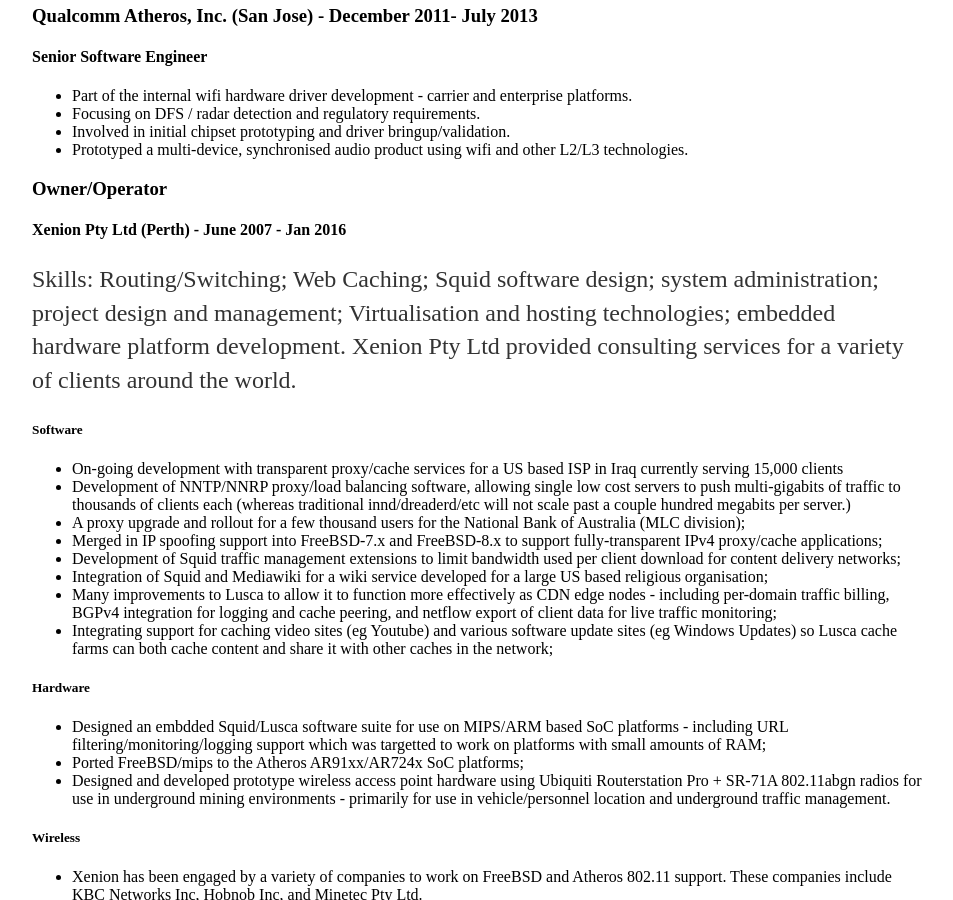
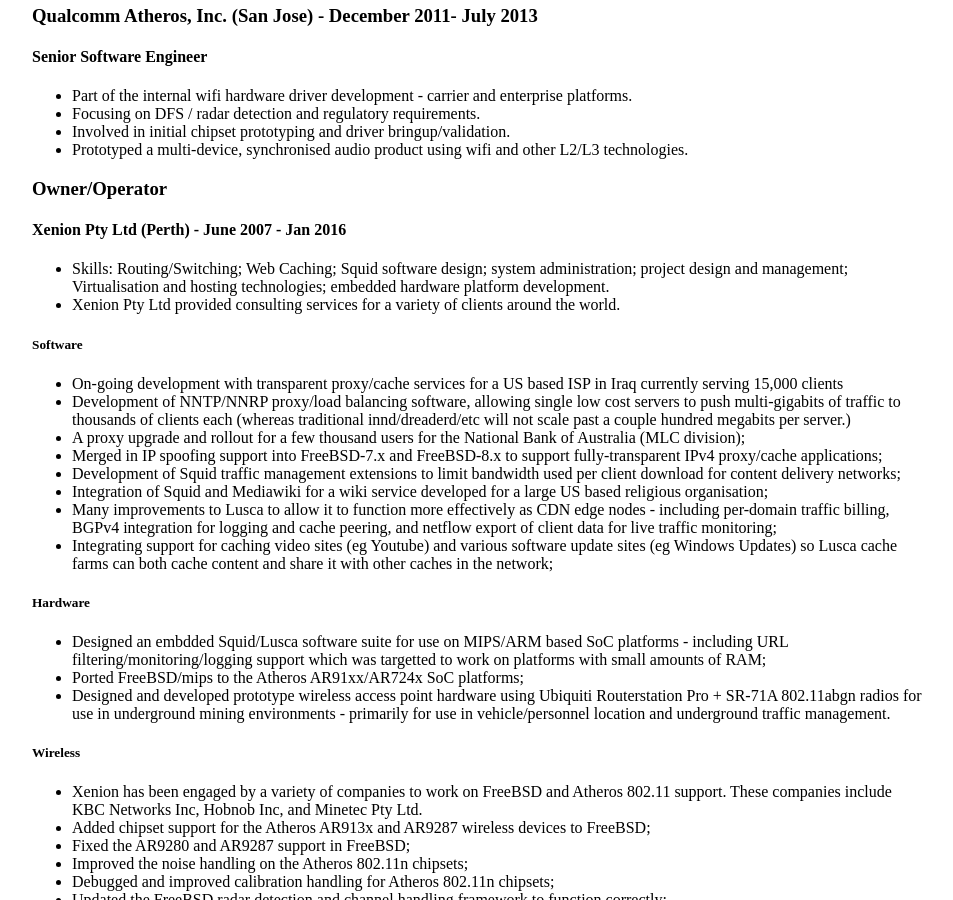
Before and after one commit to erikarn/erikarn.github.io, a Jekyll site: the page built from cv.md, in a window 1280 px wide and 900 px high, scrolled down 2263 px. Shown: the whole window, without its empty margins (160-1113 px from the left). Built offline with Jekyll 4.4.1, drawn with Linux system fonts in a browser that asks for light colours; some of the changed lines change nothing that is shown.

Commit message:
more cv formatting.

```diff
--- a/cv.md
+++ b/cv.md
@@ -104,8 +104,8 @@
 
 #### Xenion Pty Ltd (Perth) - June 2007 - Jan 2016
 
-Skills: Routing/Switching; Web Caching; Squid software design; system administration; project design and management; Virtualisation and hosting technologies; embedded hardware platform development.
-Xenion Pty Ltd provided consulting services for a variety of clients around the world.
+* Skills: Routing/Switching; Web Caching; Squid software design; system administration; project design and management; Virtualisation and hosting technologies; embedded hardware platform development.
+* Xenion Pty Ltd provided consulting services for a variety of clients around the world.
 
 ##### Software
 
@@ -139,7 +139,7 @@
 
 #### Systems/Network Administrator
 
-Skills: Routing/Switching; Solaris 8, 9, 10 Administration; Programming (Perl, C, Shell), SAN (Sun StorEdge 3511)
+* Skills: Routing/Switching; Solaris 8, 9, 10 Administration; Programming (Perl, C, Shell), SAN (Sun StorEdge 3511)
 
 * Provided some temporary system/administration services after the previous administrator left.
 * Quickly learnt and documented all existing services.
@@ -151,7 +151,7 @@
 
 #### Network Engineer
 
-Skills: Cisco routing and bridging technologies; Virtualisation technologies (VMWare, Xen); some Linux/Solaris administration and software development
+* Skills: Cisco routing and bridging technologies; Virtualisation technologies (VMWare, Xen); some Linux/Solaris administration and software development
 
 * Focused on Cisco-based network and VoIP technologies.
 * Supported a wide variety of critical networks spanning state and international borders for a number of clients.
@@ -162,7 +162,7 @@
 
 #### Systems/Network Administrator
 
-Skills: Cisco networking (ethernet, IP); Debian/Redhat ser ver installation and maintenance; scripting and application development (SH, BASH, sed/awk, zsh, C, C++, PHP, Perl, Python), dns, apache-1.x and 2.x; squid, radiusd, tacacsd, imp/horde, rancid (cisco config management), lrrd, munin, smokeping, Nagios, Mysource, some Oracle DB interfacing, sendmail, postfix, qmail, exim, Xen, VMWare.
+* Skills: Cisco networking (ethernet, IP); Debian/Redhat ser ver installation and maintenance; scripting and application development (SH, BASH, sed/awk, zsh, C, C++, PHP, Perl, Python), dns, apache-1.x and 2.x; squid, radiusd, tacacsd, imp/horde, rancid (cisco config management), lrrd, munin, smokeping, Nagios, Mysource, some Oracle DB interfacing, sendmail, postfix, qmail, exim, Xen, VMWare.
 
 * Part of a three-person team responsible for the state-wide UWA network services.
 * Improved proxy cache performance (Squid running under Linux), dropping CPU usage by almost 95% and allowing the current proxy service to scale to fit the future needs of the university;
@@ -178,6 +178,7 @@
 #### Technical Administrator
 
 * Skills: Application development, Debian+Redhat Linux server installation and maintenance, ethernet/IP networking, advanced IP routing (BGP, OSPF), traffic shaping/management, QoS, L2TP (ADSL, Dialup), DNS, Apache, Squid, radiusd, AccSys ISP accounting database, Backup services, locally-written php4 web site hosting+CMS, nagios+mrtg monitoring, Mail (POP,IMAP,SMTP) services.
+
 * Employed initially to consolidate and review the security of existing Linux, Windows and network infrastructure systems.
 * Core networking infrastructure upgrades to support VoIP;
 * General software upgrades across all Linux servers;
@@ -193,9 +194,9 @@
 
 #### Network Engineer
 
-Skills: ATM + IP networking, IP routing (OSPF, IS-IS, BGP, RIP), Wireless and fibre WAN, Linux/FreeBSD server administration, Nortel ATM+Wireless equipment, Cisco+Cabletron switches, named, radius, mrtg, cricket, traffacct, backups, tripwire
+* Skills: ATM + IP networking, IP routing (OSPF, IS-IS, BGP, RIP), Wireless and fibre WAN, Linux/FreeBSD server administration, Nortel ATM+Wireless equipment, Cisco+Cabletron switches, named, radius, mrtg, cricket, traffacct, backups, tripwire
 
-Coretel was a telecommunications provider based in Perth, specializing in Wireless Internet and Telephony. Their core business was bought by another company, Didasco, sometime in 2005.
+* Coretel was a telecommunications provider based in Perth, specializing in Wireless Internet and Telephony. Their core business was bought by another company, Didasco, sometime in 2005.
 * Responsible for the design and maintenance of their Wireless ATM network, spanning half a dozen points of presence in Western Australia.
 * Required quick familiarity with used Nortel Passport ATM switch/routers and the Shasta Broadband IP/ATM service router.
 * Also responsible for Linux, FreeBSD and Novell servers implementing their shared e-mail, DNS, reporting and general services.
@@ -204,9 +205,9 @@
 
 #### Systems Architect
 
-Skills: FreeBSD 4.x installation and administration, Cisco switches and routers, Bay Networks dialup servers, IP routing (OSPF, IS-IS, BGP), E1 and E3 circuits, PHP+Perl application development, Apache+PHP hosting, Postfix SMTP, rsync+tar backups, Squid, radius, PostgreSQL user/financial database, MySQL statistics database.
+* Skills: FreeBSD 4.x installation and administration, Cisco switches and routers, Bay Networks dialup servers, IP routing (OSPF, IS-IS, BGP), E1 and E3 circuits, PHP+Perl application development, Apache+PHP hosting, Postfix SMTP, rsync+tar backups, Squid, radius, PostgreSQL user/financial database, MySQL statistics database.
 
-IP Exchange was an attempt to build an Australia-wide Virtual ISP, with dialup and ADSL deployments in each major city. The main business, Barekoala, was bought by Dodo Internet sometime in 2003.
+* IP Exchange was an attempt to build an Australia-wide Virtual ISP, with dialup and ADSL deployments in each major city. The main business, Barekoala, was bought by Dodo Internet sometime in 2003.
 
 * Design and implementation of a virtual ISP accounting/management system, using PHP and PostgreSQL, controlling all aspects of the operation from online account creation, account management, credit card billing and various reporting;
 * Design and implementation of transparent web proxy/caching, using a locally-modified Squid, to improve the user experience;
@@ -218,7 +219,7 @@
 
 #### Network Architect/Systems Programmer
 
-Skills: MPLS, IP routing (BGP, IS-IS, OSPF), ethernet switching LAN+WAN, wireless technology, FreeBSD kernel development, C/C++/Perl application development, Solaris 8+Disksuite+Jumpstart server administration, FreeBSD server installation and administration, Alphaserver GS160 application development and system maintenance, Cisco routers+switches, Juniper routers, Extreme switches, OC1/OC3/OC12 Europe and North American IP+MPLS network, apache 1.x, named, radius, mysql, cricket+mrtg, locally developed route arbitration and network SLA monitoring software.
+* Skills: MPLS, IP routing (BGP, IS-IS, OSPF), ethernet switching LAN+WAN, wireless technology, FreeBSD kernel development, C/C++/Perl application development, Solaris 8+Disksuite+Jumpstart server administration, FreeBSD server installation and administration, Alphaserver GS160 application development and system maintenance, Cisco routers+switches, Juniper routers, Extreme switches, OC1/OC3/OC12 Europe and North American IP+MPLS network, apache 1.x, named, radius, mysql, cricket+mrtg, locally developed route arbitration and network SLA monitoring software.
 
 * Served as both a network engineer and network applications developer.
 * Testing and development of MPLS and VLAN solutions, involving Juniper M40 routers and Extreme Black Diamond/Summit ethernet switches;
@@ -230,7 +231,7 @@
 
 #### Network/Web Cache Architect
 
-Skills: Solaris 7 administration, FreeBSD administration, Squid-2.3 and 2.4 development, apache, named, sendmail SMTP, qmail SMTP, HP Openview, Cisco routers/switches, Alteon Acedirector 3 loadbalance/failover switches, OC3 Europe and North Amercan IP network, IP routing (OSPF, BGP, IS-IS, RIP), ethernet switching LAN/WAN/VLAN.
+* Skills: Solaris 7 administration, FreeBSD administration, Squid-2.3 and 2.4 development, apache, named, sendmail SMTP, qmail SMTP, HP Openview, Cisco routers/switches, Alteon Acedirector 3 loadbalance/failover switches, OC3 Europe and North Amercan IP network, IP routing (OSPF, BGP, IS-IS, RIP), ethernet switching LAN/WAN/VLAN.
 
 * Speedport was bought by Versatel Telecom in the middle of 1999.
 * The initial reverse proxy/cache work was presented at NANOG 19 in Montreal, Canada in late 1999. This work was one of the precursors to large scale content delivery network development.
@@ -239,7 +240,7 @@
 
 #### Network/Web Cache Architect
 
-Skills: Solaris 7 administration, FreeBSD administration, Squid-2.3 and 2.4 development, apache, named, sendmail SMTP, qmail SMTP, HP Openview, Cisco routers/switches, Alteon Acedirector 3 loadbalance/failover switches, OC3 Europe and North Amercan IP network, IP routing (OSPF, BGP, IS-IS, RIP), ethernet switching LAN/WAN/VLAN.
+* Skills: Solaris 7 administration, FreeBSD administration, Squid-2.3 and 2.4 development, apache, named, sendmail SMTP, qmail SMTP, HP Openview, Cisco routers/switches, Alteon Acedirector 3 loadbalance/failover switches, OC3 Europe and North Amercan IP network, IP routing (OSPF, BGP, IS-IS, RIP), ethernet switching LAN/WAN/VLAN.
 
 * Designed, implemented and managed forward and reverse proxy services based on Squid-2.2 on Solaris.
 * Developed their internet infrastructure (DNS, SMTP, NNTP.)
@@ -251,7 +252,7 @@
 
 #### Customer Support
 
-Skills: Customer Support, Linux application development (Perl.)
+* Skills: Customer Support, Linux application development (Perl.)
 
 * Developed developing in-house applications to support and co-ordinate dialup client software installations across Perth.
 
@@ -259,7 +260,7 @@
 
 #### Software Developer
 
-Skills: Visual C, Visual Basic, Z180 development, basic electronics, GPS software implementation (C), some SCO Unix exposure.
+* Skills: Visual C, Visual Basic, Z180 development, basic electronics, GPS software implementation (C), some SCO Unix exposure.
 
 * Developed software for a series of electronic LED signs - both text and video.
 * Worked with Z180 and 68HC11 hardware platforms.
@@ -270,7 +271,7 @@
 
 #### Network/Systems Administrator
 
-Skills: FreeBSD+Linux administration, C/Perl development, IP routing (BGP, OSPF, IS-IS), IP over Satellite, Cisco routing/switching, MySQL, Squid proxy/cache work; TCP/IP over satellite optimisation.
+* Skills: FreeBSD+Linux administration, C/Perl development, IP routing (BGP, OSPF, IS-IS), IP over Satellite, Cisco routing/switching, MySQL, Squid proxy/cache work; TCP/IP over satellite optimisation.
 
 * Assisted in the development, deployment and testing of one of Australia's first commercial Satellite IP rollouts - the OGN network included a 45mbit service via Pan-Am Sat, delivering bandwidth from California to Melbourne, Sydney and Cairns.
 * Developed a number of technologies to improve web browsing and general TCP response, utilizing a smaller terrestrial link to prioritize bulk traffic versus latency-critical traffic, giving the performance of a terrestrial link with the available throughput of a satellite service.
```
